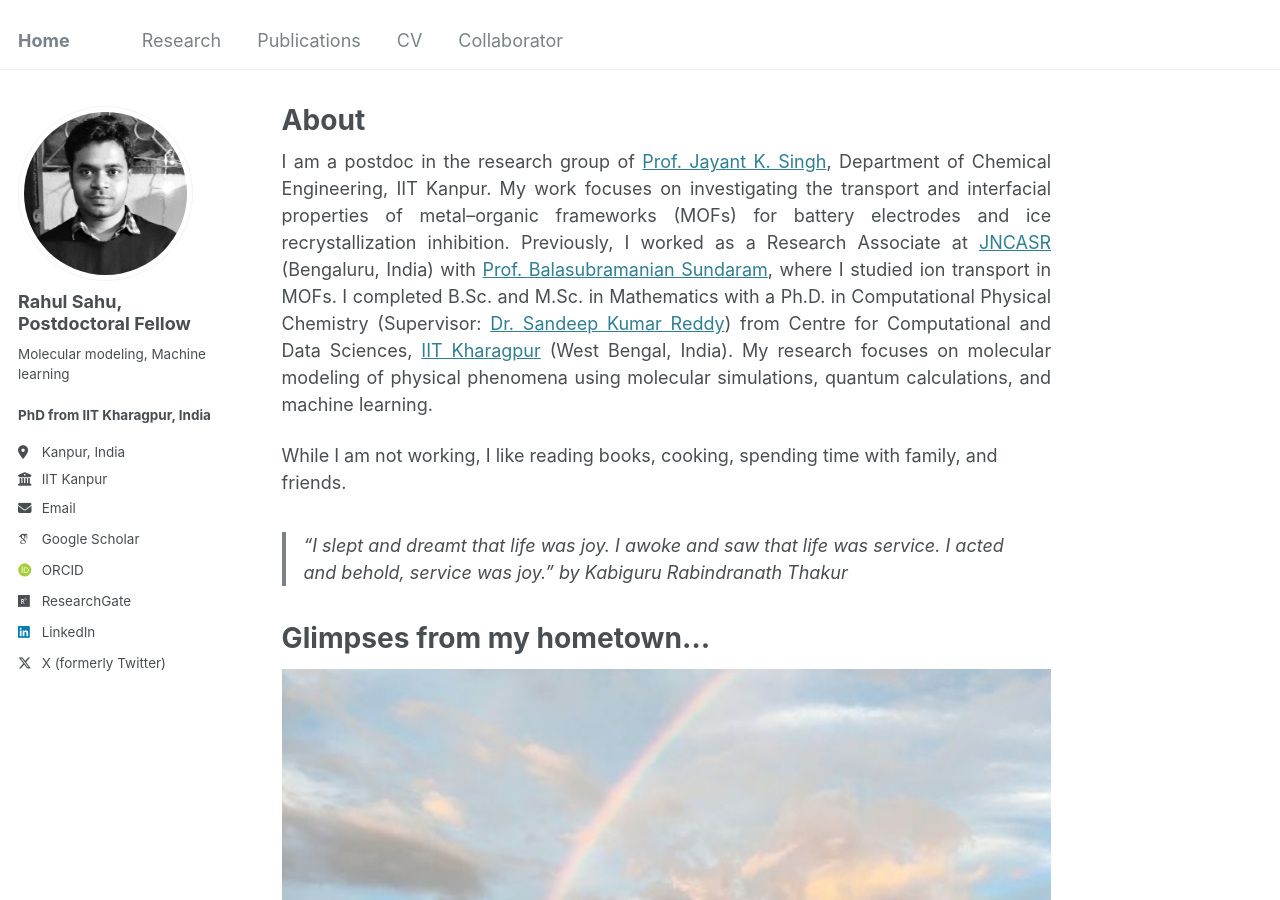
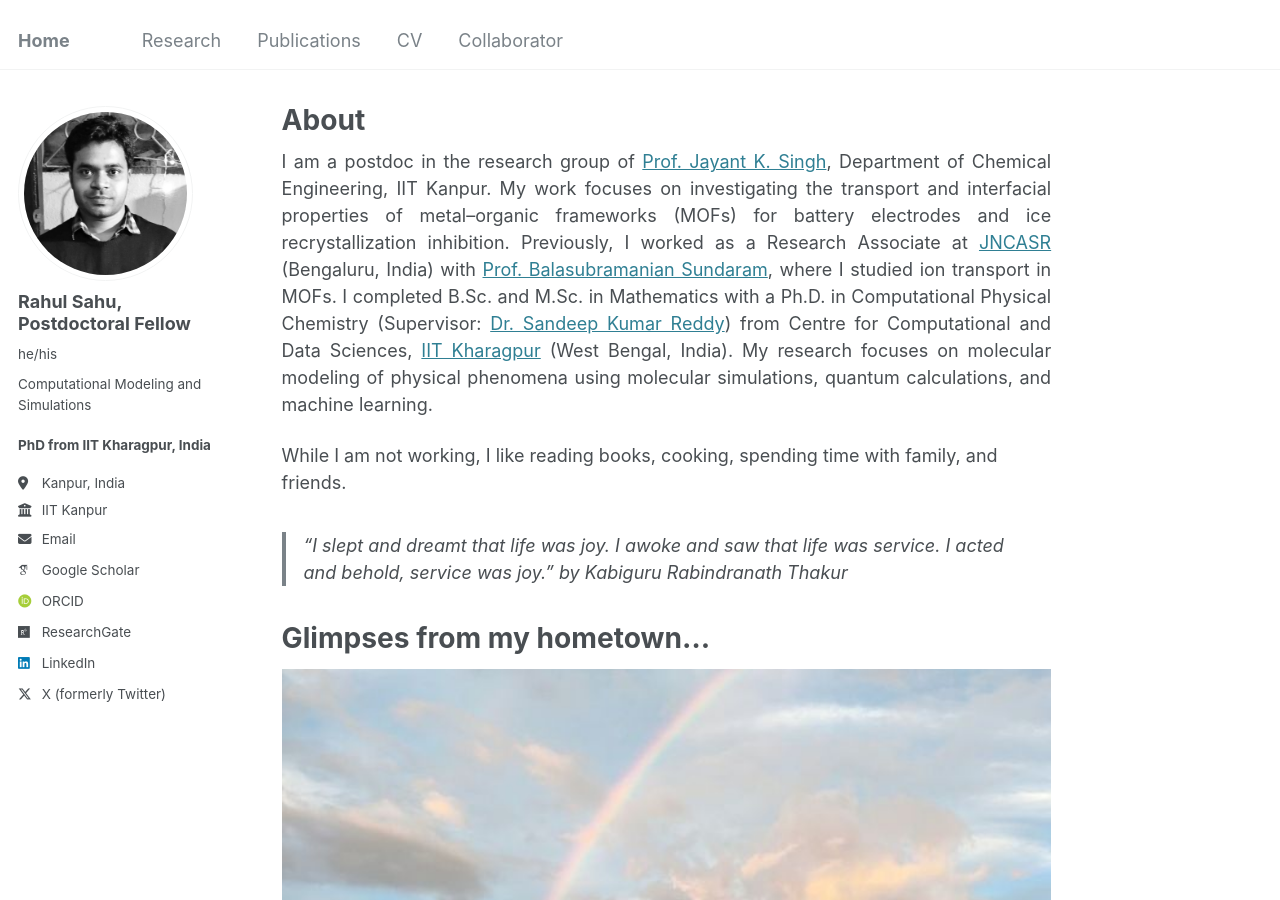
Before and after one commit to srahul21/srahul21.github.io, a Jekyll site: the page built from _pages/about.md, in a window 1280 px wide and 900 px high. Built offline with Jekyll 4.4.1, drawn with Linux system fonts in a browser that asks for light colours; some web fonts are replaced.

Commit message:
Modify author details in _config.yml
Updated author information including pronouns, bio, and email.

```diff
--- a/_config.yml
+++ b/_config.yml
@@ -23,13 +23,13 @@ author:
   # Biographic information
   avatar           : "my-image.jpg"
   name             : "Rahul Sahu, Postdoctoral Fellow"
-  pronouns         : # example: "she/her"
-  bio              : "Molecular modeling, Machine learning"
+  pronouns         : "he/his"
+  bio              : "Computational Modeling and Simulations"
   degree           : "PhD from IIT Kharagpur, India"
   location         : "Kanpur, India"
   employer         : "IIT Kanpur"
   uri              : # URL
-  email            : "rahulsahu@iitk.ac.in"
+  email            : "rahulsahu.2013@gmail.com"
 
   # Academic websites
   arxiv            : # URL - Update with the correct link to your profile
```
